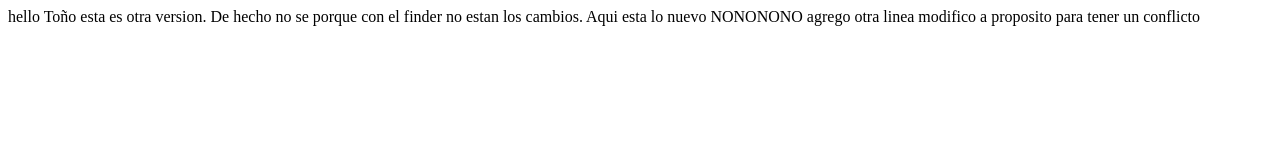
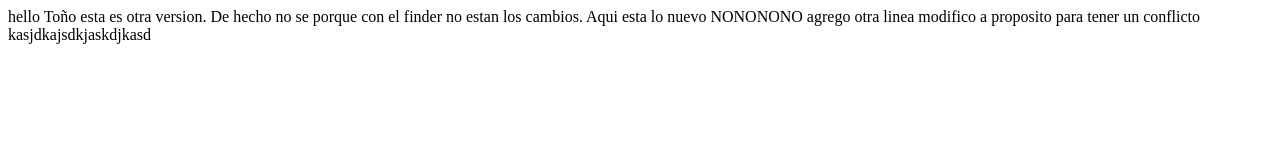
Before and after one commit to yolandamartre/proyect1, a plain HTML site: page index.html in a window 1280 px wide. Drawn offline with Linux system fonts and the light colour scheme.

Commit message:
Update index.html

```diff
--- a/index.html
+++ b/index.html
@@ -10,5 +10,6 @@ NONONONO
 agrego otra linea
 
 modifico a proposito para tener un conflicto
+kasjdkajsdkjaskdjkasd
 
 </html>
```
